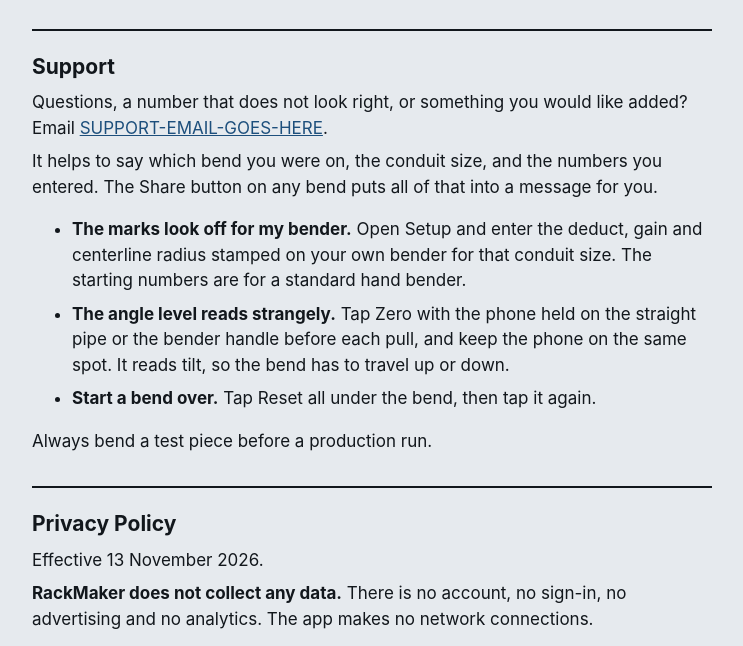
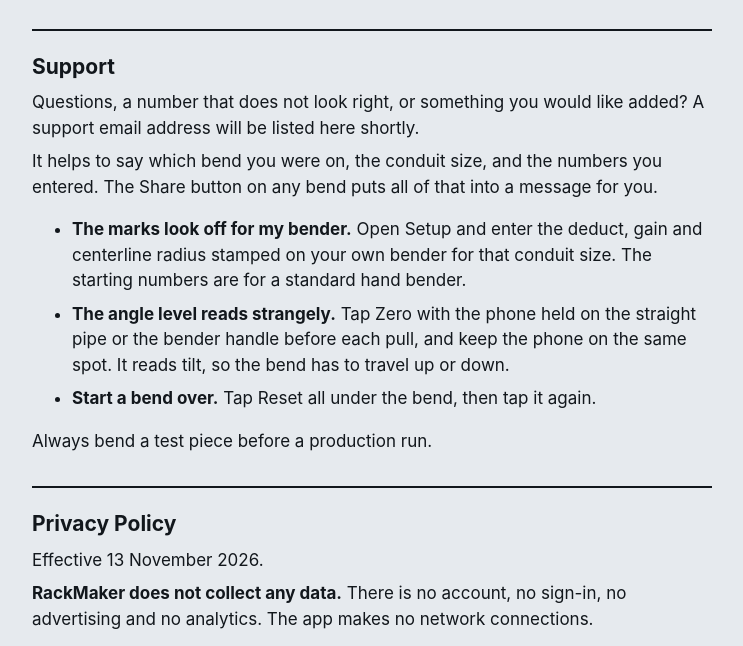
Before and after one commit to truhistorymaker/rackmaker, a plain HTML site: page index.html in a window 1280 px wide. Shown: the part 106-752 px from the top of the page, without its empty margins (268-1011 px from the left). Drawn offline with Linux system fonts and the light colour scheme.

Commit message:
Support page: hold the email line until the owner's new address exists

```diff
--- a/index.html
+++ b/index.html
@@ -21,8 +21,11 @@
   <p class="tag">Conduit bending calculator for iPhone</p>
 
   <h2 id="support">Support</h2>
-  <p>Questions, a number that does not look right, or something you would like added? Email
-    <a href="mailto:SUPPORT-EMAIL-GOES-HERE">SUPPORT-EMAIL-GOES-HERE</a>.</p>
+  <!-- SUPPORT EMAIL: the owner is making a new address just for RackMaker. When he gives it, replace the next
+       paragraph with:  Questions, a number that does not look right, or something you would like added? Email
+       <a href="mailto:THE-ADDRESS">THE-ADDRESS</a>.  -->
+  <p>Questions, a number that does not look right, or something you would like added? A support email address will
+    be listed here shortly.</p>
   <p>It helps to say which bend you were on, the conduit size, and the numbers you entered. The Share button on any
     bend puts all of that into a message for you.</p>
   <ul>
```
